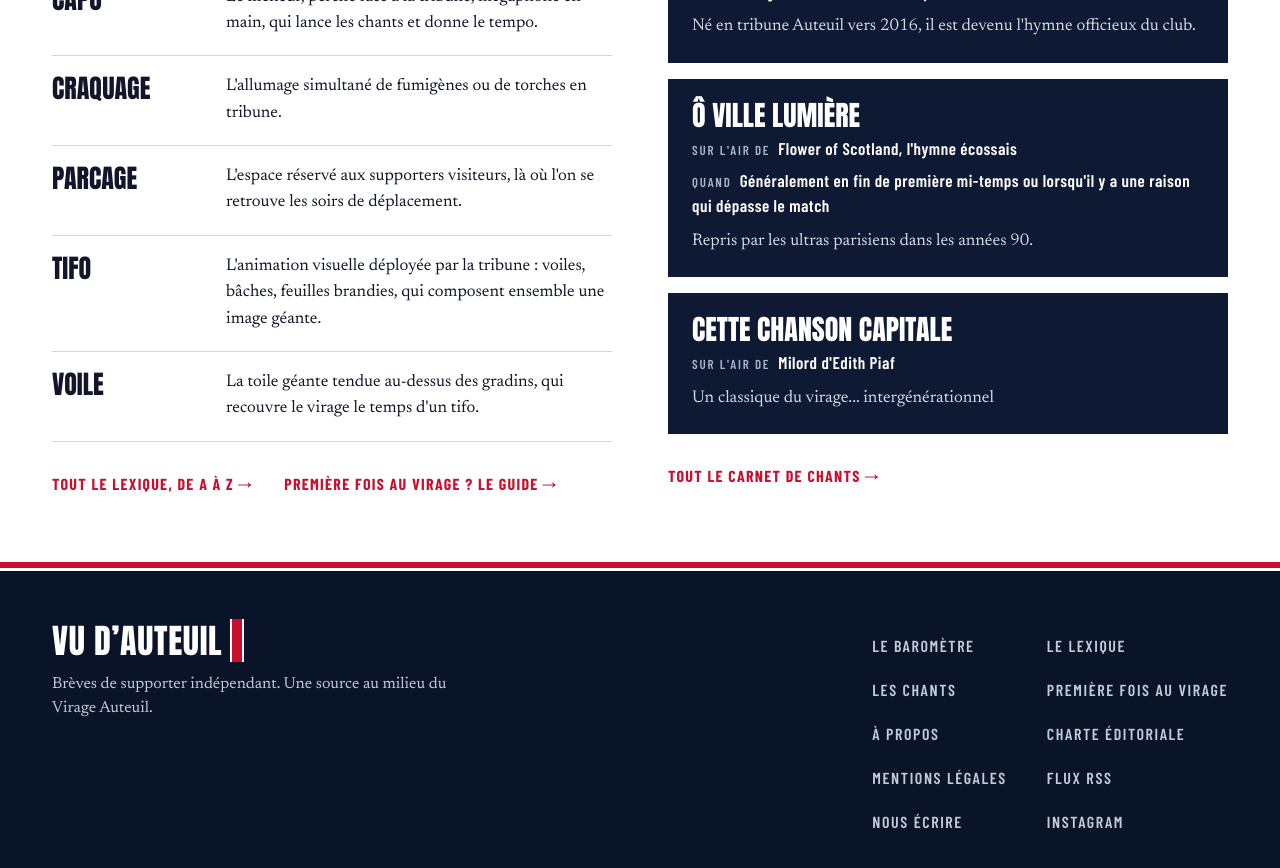
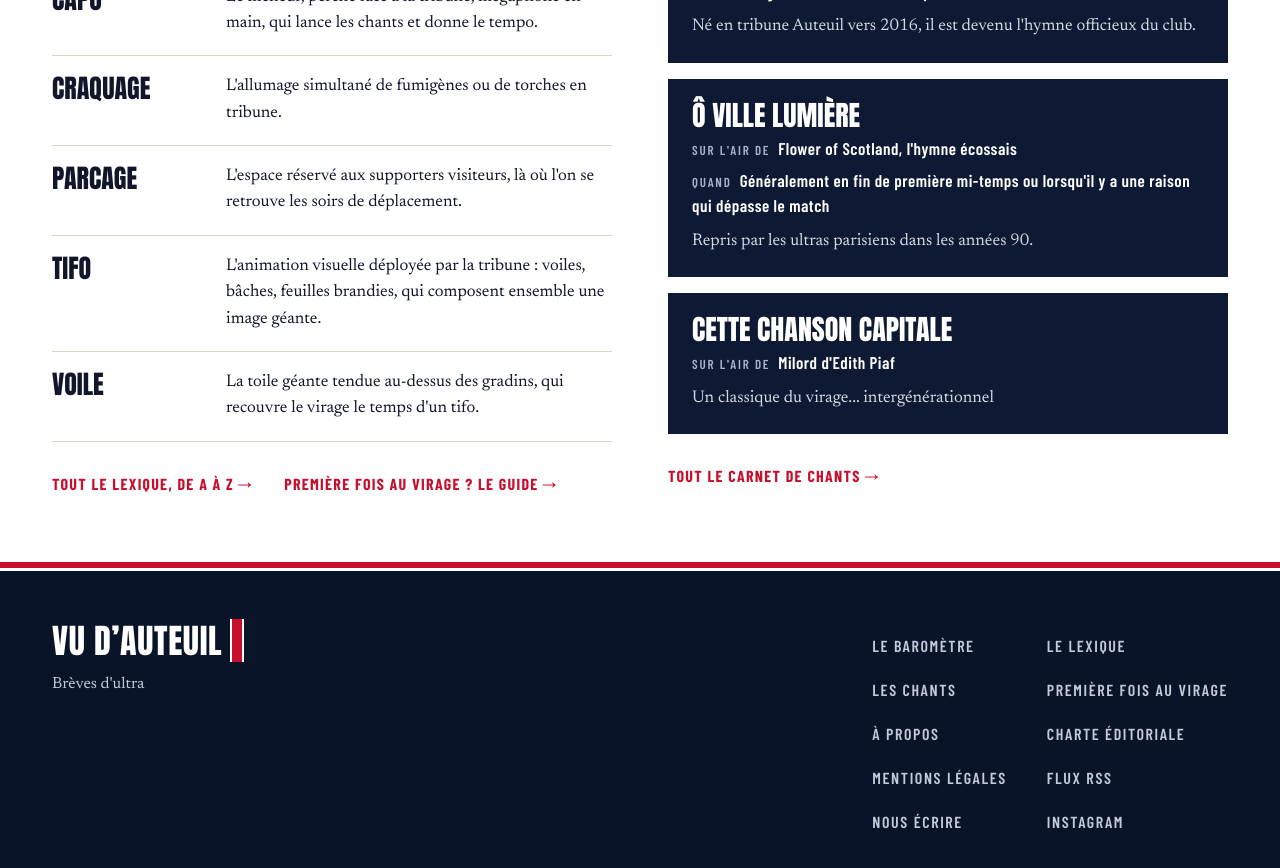
Before and after one commit to vudauteuil/vudauteuil.github.io, a Jekyll site: the page built from index.html, in a window 1280 px wide and 900 px high, scrolled down 3859 px. Shown: the top 868 px of the window. Built offline with Jekyll 4.4.1, drawn with Linux system fonts in a browser that asks for light colours.

Commit message:
Update _data/reglages.yml (via Pages CMS)

```diff
--- a/_data/reglages.yml
+++ b/_data/reglages.yml
@@ -1,8 +1,6 @@
 signature: Désirus
 logo_debut: VU D’AUTEUIL
 slogan: Brèves de tribune
-mention_independance: |-
-  Brèves de supporter indépendant.
-  Une source au milieu du Virage Auteuil.
 instagram: https://www.instagram.com/vudauteuil/
 email_contact: contact@vudauteuil.fr
+mention_independance: Brèves d'ultra
```
